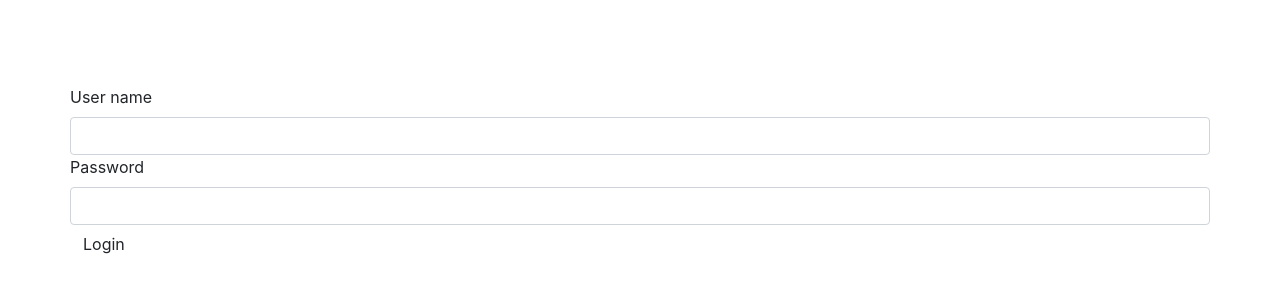
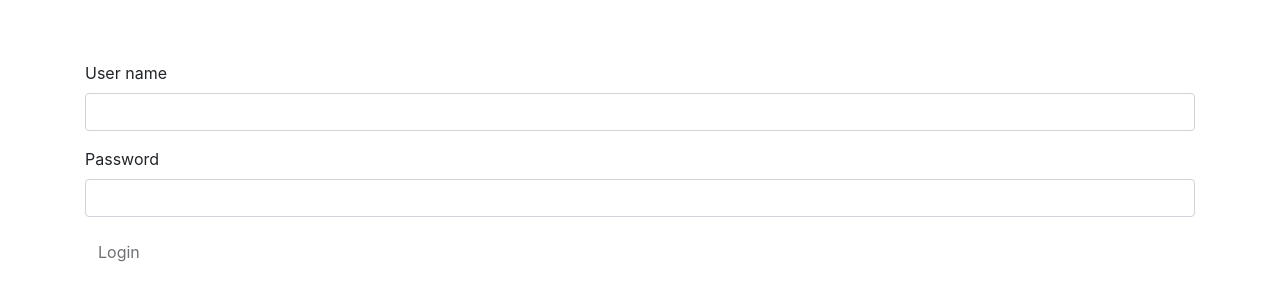
Before and after one commit to FredJiangFei/TaskManage, an Angular app in the folder TaskManage/: page /login in a window 1280 px wide. Shown: the part 226-526 px from the top of the page. Built offline with nearby package versions, Linux system fonts and the light colour scheme.

Commit message:
template driven form default validate

```diff
--- a/TaskManage/src/app/login/login.component.html
+++ b/TaskManage/src/app/login/login.component.html
@@ -1,13 +1,27 @@
-<form class="container" (ngSubmit)="login()">
-  <div class="row">
+<form #loginForm="ngForm" class="container" (ngSubmit)="login()" novalidate>
+  <div class="form-group">
       <label for="username">User name</label>
-      <input class="form-control" type="text" [(ngModel)]="user.username" name="username">
+      <input class="form-control" type="text" [(ngModel)]="user.username" name="username" required #username="ngModel">
+      <div *ngIf="username.touched && username.invalid"  class="alert alert-danger">
+          <div *ngIf="username.errors.required">
+              Username is required
+          </div>
+      </div>
   </div>
-  <div class="row">
+  <div class="form-group">
       <label for="password">Password</label>
-      <input class="form-control" type="password" [(ngModel)]="user.password" name="password">
+      <input class="form-control" type="password" [(ngModel)]="user.password" name="password"
+             required minlength="6" #password="ngModel">
+      <div *ngIf="password.touched && password.invalid" class="alert alert-danger">
+        <div *ngIf="password.errors.required">
+            Password is required
+        </div>
+        <div *ngIf="password.errors.minlength">
+            Password should minimun {{password.errors.minlength.requiredLength}}
+        </div>
+      </div>
   </div>
-  <div class="row">
-      <button class="btn">Login</button>
+  <div class="form-group">
+      <button class="btn" [disabled]="loginForm.invalid">Login</button>
   </div>
 </form>
```
